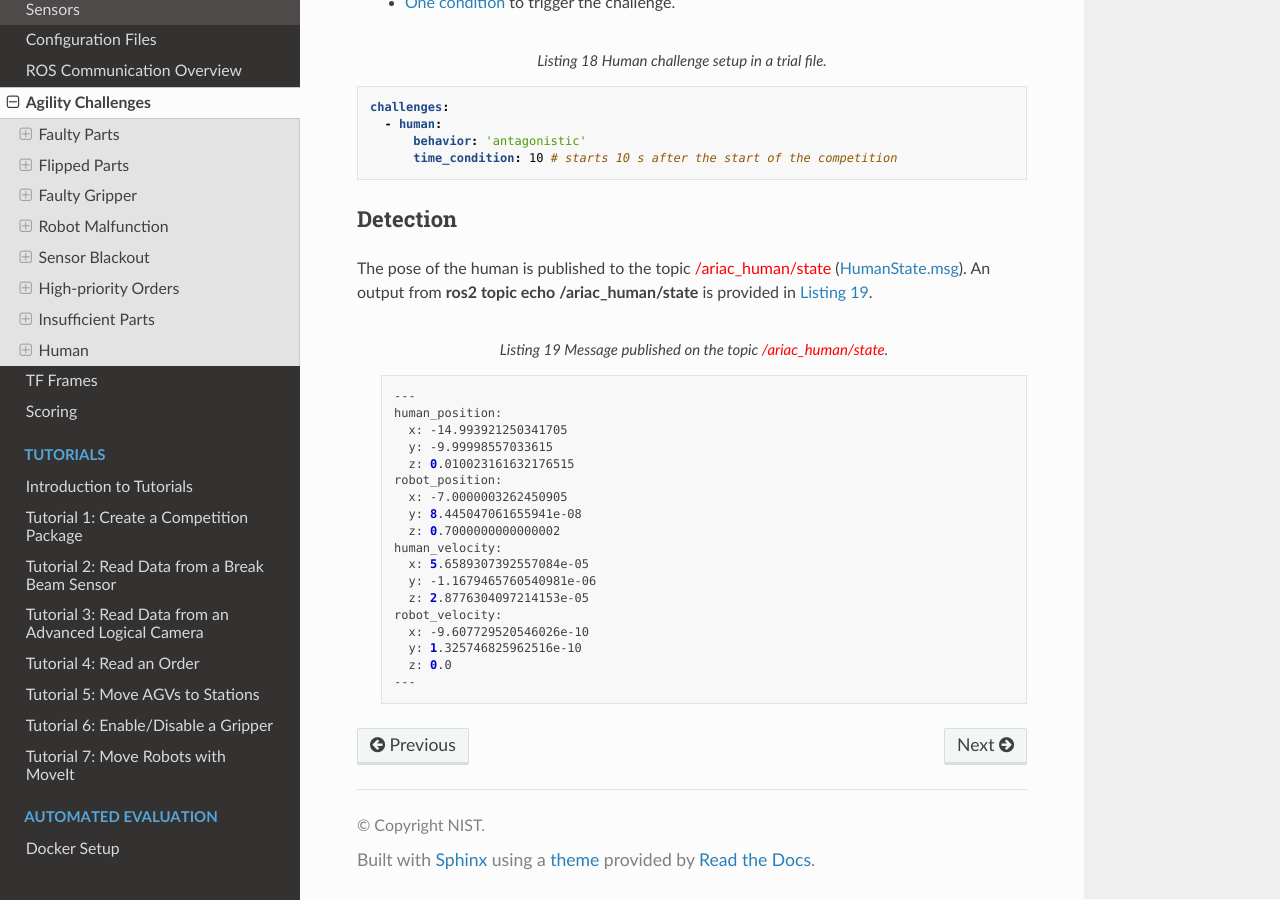
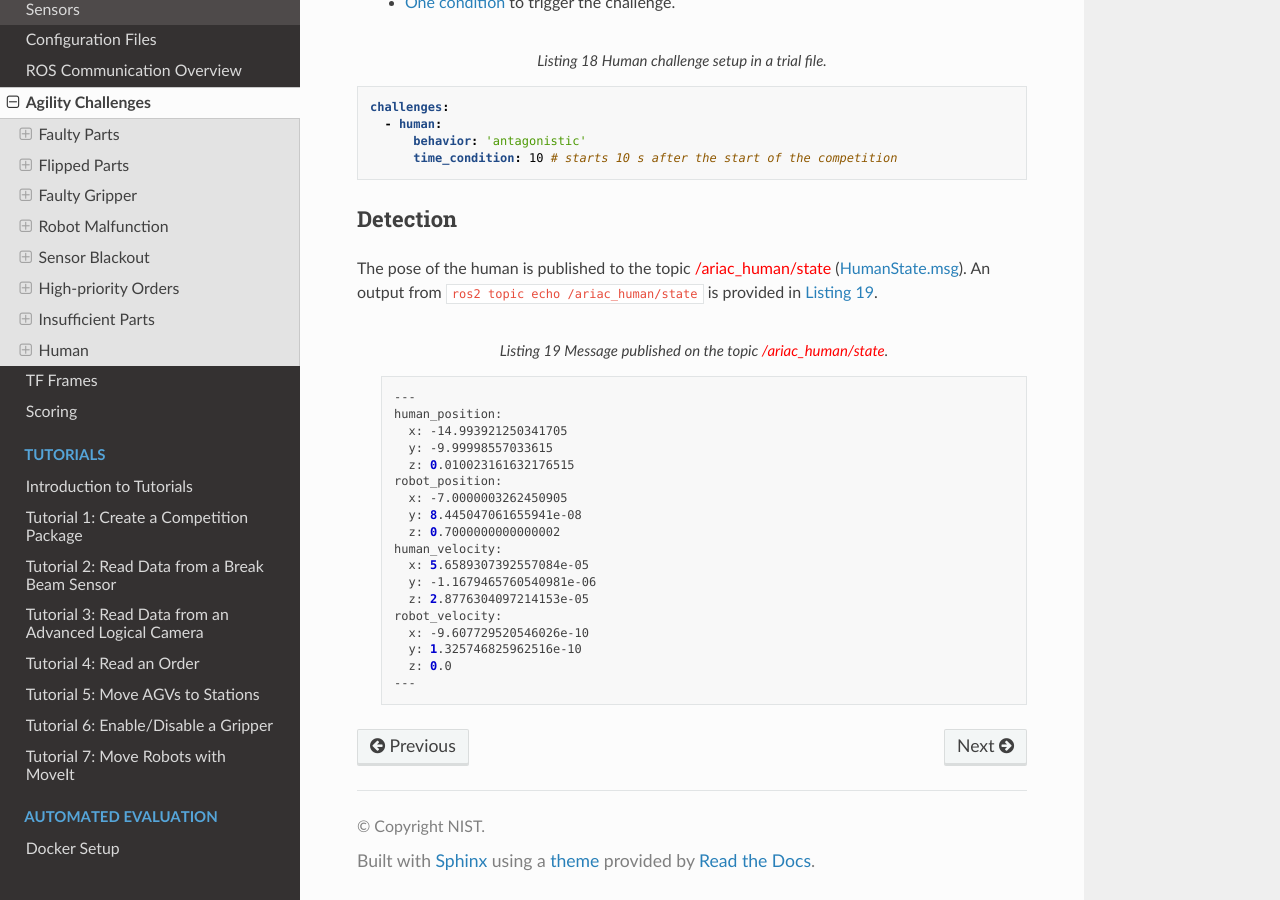
Before and after one commit to usnistgov/ARIAC, a Sphinx documentation site: the page built from docs/competition/challenges.rst, in a window 1280 px wide and 900 px high, scrolled down 11625 px. Built offline with Sphinx 7.4.7 and the Read the Docs theme 2.0.0, drawn with Linux system fonts in a browser that asks for light colours; cross-references to code outside the pages are shown as plain code; part of the change alters nothing that is shown.

```diff
--- a/docs/competition/challenges.rst
+++ b/docs/competition/challenges.rst
@@ -503,7 +503,7 @@ The topic :topic:`/ariac/conveyor_parts` (`ConveyorParts.msg <https://github.com
 
 
   .. code-block:: bash
-    :caption: Message published on the topic :red:`/ariac/conveyor_parts`.
+    :caption: Message published on the topic :topic:`/ariac/conveyor_parts`.
     :name: conveyor-parts-outputs
 
     ---
@@ -589,11 +589,11 @@ The subfield :yamlname:`human` of :yamlname:`challenges` is used to describe a h
 Detection
 -----------------------------
 
-The pose of the human is published to the topic :red:`/ariac_human/state` (`HumanState.msg <https://github.com/usnistgov/ARIAC/blob/ariac2023/ariac_msgs/msg/HumanState.msg>`_).
-An output from :command:`ros2 topic echo /ariac_human/state` is provided in  :numref:`human-state-outputs`.
+The pose of the human is published to the topic :topic:`/ariac_human/state` (`HumanState.msg <https://github.com/usnistgov/ARIAC/blob/ariac2023/ariac_msgs/msg/HumanState.msg>`_).
+An output from :console:`ros2 topic echo /ariac_human/state` is provided in  :numref:`human-state-outputs`.
 
   .. code-block:: bash
-    :caption: Message published on the topic :red:`/ariac_human/state`.
+    :caption: Message published on the topic :topic:`/ariac_human/state`.
     :name: human-state-outputs
 
     ---
```
